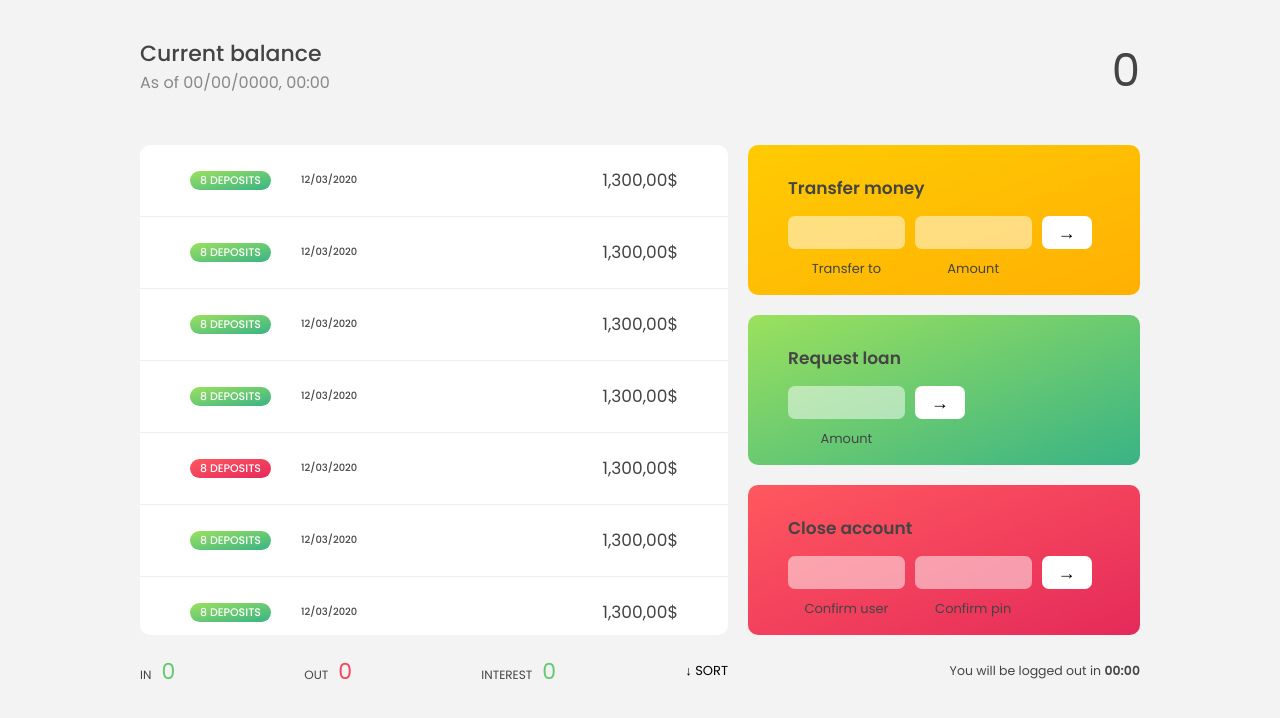
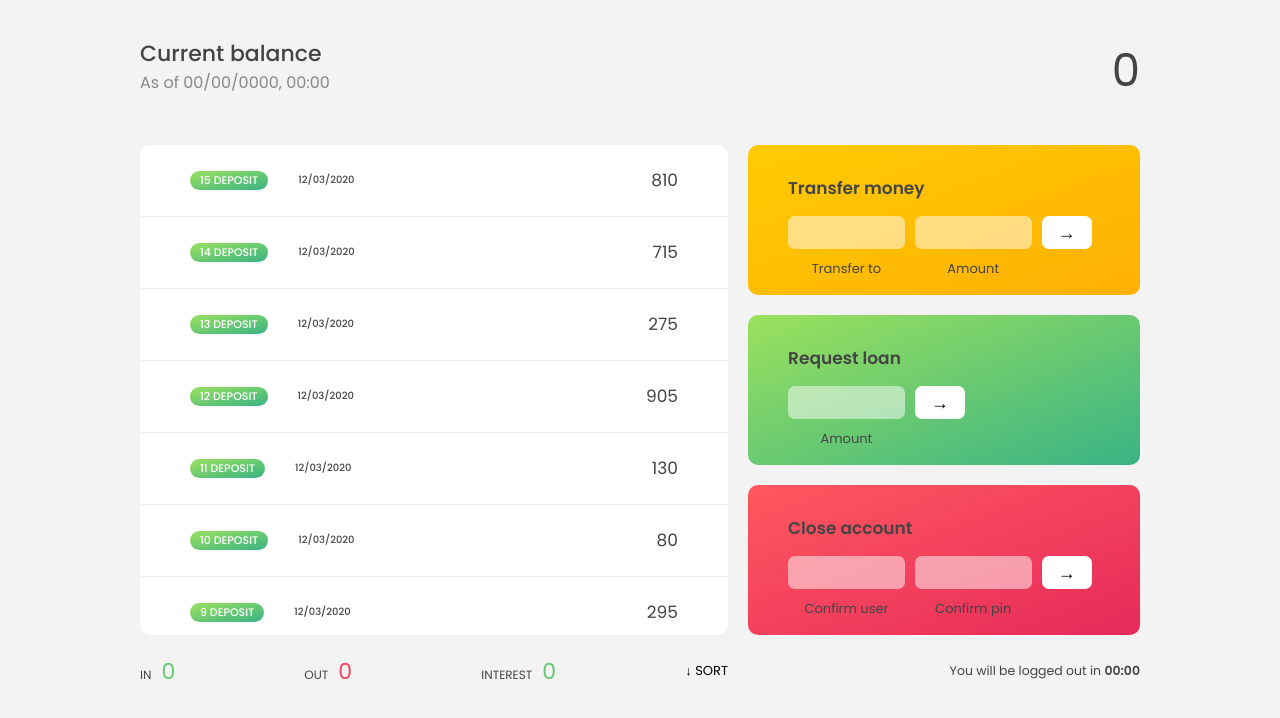
Before and after one commit to usama-365/bankist, a plain HTML site: page index.html in a window 1280 px wide. Shown: the part 76-794 px from the top of the page. Drawn offline with Linux system fonts and the light colour scheme.

Commit message:
Added functionality to display true transactions in a transactions section

```diff
--- a/index.html
+++ b/index.html
@@ -1,19 +1,19 @@
 <!DOCTYPE html>
 <html lang="en">
 <head>
-    <meta charset="UTF-8" />
+    <meta charset="UTF-8"/>
     <meta
             content="width=device-width, user-scalable=no, initial-scale=1.0, maximum-scale=1.0, minimum-scale=1.0"
             name="viewport"
     />
-    <meta content="ie=edge" http-equiv="X-UA-Compatible" />
+    <meta content="ie=edge" http-equiv="X-UA-Compatible"/>
     <title>Bankist &mdash; Banking made minimialist</title>
     <!-- Linking Stylesheet and favicon -->
-    <link href="style.css" rel="stylesheet" />
-    <link href="img/icon.png" rel="shortcut icon" type="image/x-icon" />
+    <link href="style.css" rel="stylesheet"/>
+    <link href="img/icon.png" rel="shortcut icon" type="image/x-icon"/>
     <!-- Google font -->
-    <link href="https://fonts.googleapis.com" rel="preconnect" />
-    <link crossorigin href="https://fonts.gstatic.com" rel="preconnect" />
+    <link href="https://fonts.googleapis.com" rel="preconnect"/>
+    <link crossorigin href="https://fonts.gstatic.com" rel="preconnect"/>
     <link
             href="https://fonts.googleapis.com/css2?family=Poppins:wght@400;500;600;700&display=swap"
             rel="stylesheet"
@@ -23,13 +23,14 @@
 <!-- Header section -->
 <header class="header">
     <p class="welcome-msg">Log in to get started</p>
-      <img alt="Bankist Logo" class="logo" src="img/logo.png" />
+    <img alt="Bankist Logo" class="logo" src="img/logo.png"/>
     <form class="login">
         <input
                 class="login__input user-input"
                 id="user"
                 name="user"
                 placeholder="user"
+                required
                 type="text"
         />
         <input
@@ -45,7 +46,7 @@
     </form>
 </header>
 <!-- App -->
-    <main class="app">
+<main class="app hidden">
     <!-- Balance section -->
     <section class="balance">
         <div>
@@ -113,12 +114,14 @@
                     class="side-panel-form__control transfer-to-input"
                     id="transfer-to"
                     name="transfer-to"
+                    required
                     type="text"
             />
             <input
                     class="side-panel-form__control transfer-amount-input"
                     id="transfer-amount"
                     name="transfer-amount"
+                    required
                     type="number"
             />
             <button class="btn btn--side-panel btn--transfer">&rarr;</button>
@@ -138,6 +141,7 @@
                     class="side-panel-form__control loan-amount-input"
                     id="loan-amount"
                     name="loan-amount"
+                    required
                     type="number"
             />
             <button class="btn btn--side-panel btn--loan">&rarr;</button>
@@ -152,12 +156,14 @@
                     class="side-panel-form__control confirm-user-input"
                     id="confirm-user"
                     name="confirm-user"
+                    required
                     type="text"
             />
             <input
                     class="side-panel-form__control confirm-pin-input"
                     id="confirm-pin"
                     name="confirm-pin"
+                    required
                     type="text"
             />
             <button class="btn btn--side-panel btn--close-account">&rarr;</button>
--- a/script.js
+++ b/script.js
@@ -29,35 +29,41 @@ const account1 = {
     interestRate: 1.2,
     pin: 4444,
   };
+const accounts = [account1, account2, account3, account4];
 
 // DOM Elements
 const // Header
-  welcomeMessageElm = document.querySelector(".welcome-msg"),
-  usernameInputElm = document.querySelector(".user-input"),
-  pinInputElm = document.querySelector(".pin-input"),
-  btnLoginElm = document.querySelector(".btn--login"),
+  labelWelcomeMessage = document.querySelector(".welcome-msg"),
+  inputUsername = document.querySelector(".user-input"),
+  inputPin = document.querySelector(".pin-input"),
+  btnLogin = document.querySelector(".btn--login"),
+  // App
+  containerApp = document.querySelector(".app"),
   // Balance
-  balanceAmountElm = document.querySelector(".balance__amount"),
-  balanceDateElm = document.querySelector(".balance__time"),
+  labelBalanceAmount = document.querySelector(".balance__amount"),
+  labelBalanceTime = document.querySelector(".balance__time"),
   // Transactions
-  transactionsElm = document.querySelector(".transactions"),
+  containerTransactions = document.querySelector(".transactions"),
   // Transfers
-  transferToInputElm = document.querySelector(".transfer-to-input"),
-  transferAmountInputElm = document.querySelector(".transfer-amount-input"),
-  btnTransferElm = document.querySelector(".btn--transfer"),
+  inputTransferTo = document.querySelector(".transfer-to-input"),
+  inputTransferAmount = document.querySelector(".transfer-amount-input"),
+  btnTransfer = document.querySelector(".btn--transfer"),
   // Loan
-  loanAmountInputElm = document.querySelector(".loan-amount-input"),
-  btnLoanElm = document.querySelector(".btn--loan"),
+  inputLoanAmount = document.querySelector(".loan-amount-input"),
+  btnLoan = document.querySelector(".btn--loan"),
   // Close account
-  closeAccUsernameInputElm = document.querySelector(".confirm-user-input"),
-  closeAccPasswordInputElm = document.querySelector(".confirm-pin-input"),
-  btnCloseAccElm = document.querySelector(".btn--close-account"),
+  inputConfirmUsernameClose = document.querySelector(".confirm-user-input"),
+  inputConfirmPinClose = document.querySelector(".confirm-pin-input"),
+  btnCloseAccount = document.querySelector(".btn--close-account"),
   // Statistics
-  inAmountElm = document.querySelector(".in-amount"),
-  outAmountElm = document.querySelector(".out-amount"),
-  interestAmountElm = document.querySelector(".interest-amount"),
-  btnSortElm = document.querySelector(".btn--sort"),
-  remainingTimeElm = document.querySelector(".remaining-logout-time");
+  labelInAmount = document.querySelector(".in-amount"),
+  labelOutAmount = document.querySelector(".out-amount"),
+  labelInterestAmount = document.querySelector(".interest-amount"),
+  btnSort = document.querySelector(".btn--sort"),
+  labelRemainingLogoutTime = document.querySelector(".remaining-logout-time");
+
+// Configuration data
+const hideClass = "hidden";
 
 // Removing the reloading of page on submit buttons click (all submit buttons have btn class)
 document
@@ -65,3 +71,34 @@ document
   .forEach((button) =>
     button.addEventListener("click", (event) => event.preventDefault())
   );
+
+/**
+ * Function to display transactions on UI
+ * @param transactions Array of transactions
+ */
+const displayTransactions = (transactions) => {
+  // Empty the element
+  containerTransactions.innerHTML = "";
+  // Add each transaction in the container
+  transactions.forEach((transaction, i) => {
+    // Create a new element representing a transaction
+    const newTransactionElement = `
+    <div class="transaction">
+        <p class="transaction__type transaction__type--${
+          transaction < 0 ? "loss" : "profit"
+        }">${i + 1} ${transaction < 0 ? "withdrawl" : "deposit"}</p>
+        <p class="transaction__date">12/03/2020</p>
+        <p class="transaction__amount">${transaction}</p>
+    </div>`;
+    // Add it in list of transactions
+    containerTransactions.insertAdjacentHTML(
+      "afterbegin",
+      newTransactionElement
+    );
+  });
+};
+
+// TODO. Remove before production, testing block
+let loggedInAccount = accounts.at(0);
+containerApp.classList.remove(hideClass);
+displayTransactions(account1.transactions);
```
Lines whose indentation alone changed are shown as unchanged.
